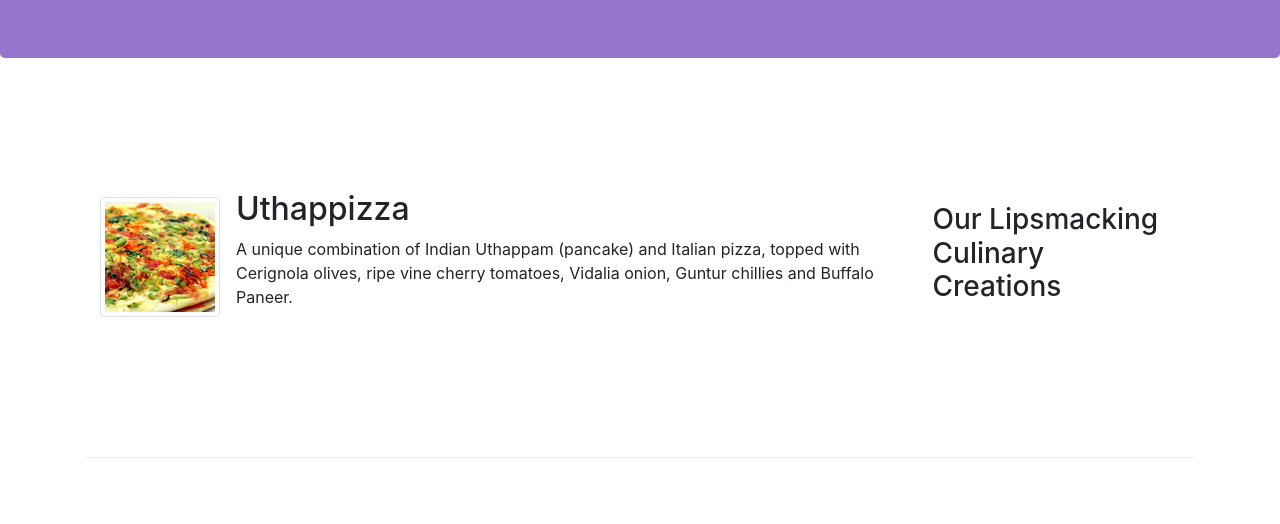
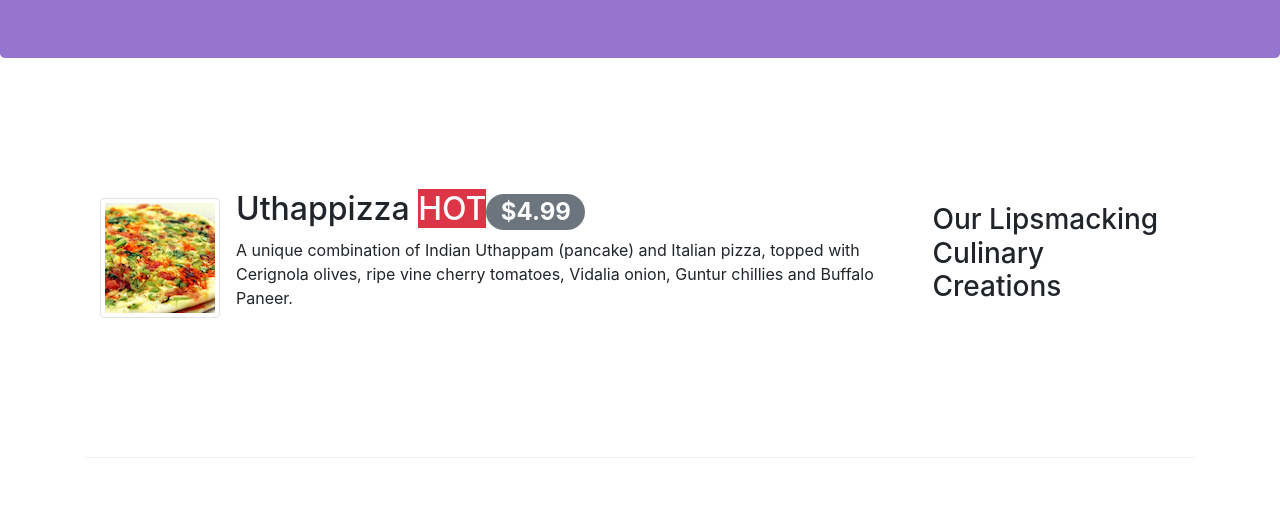
Before and after one commit to MontoyaMontes/Front-End-Bootstrap4, a website: page conFusion/index.html in a window 1280 px wide. Shown: the part 276-800 px from the top of the page. Drawn offline with nearby package versions, Linux system fonts and the light colour scheme.

Commit message:
Alerting users

```diff
--- a/conFusion/index.html
+++ b/conFusion/index.html
@@ -57,7 +57,7 @@
                     <img class="d-flex mr-3 img-thumbnail align-self-center"
                     src="img/uthappizza.png" alt="uthapizza">
                     <div class="media-body">
-                        <h2 class="mt-0">Uthappizza</h2>
+                        <h2 class="mt-0">Uthappizza <span class="bandge badge-danger">HOT</span><span class="badge badge-pill badge-secondary">$4.99</span></h2>
                         <p class="d-none d-sm-block">A unique combination of Indian Uthappam (pancake) and Italian pizza, topped with Cerignola olives, ripe vine cherry tomatoes, Vidalia onion, Guntur chillies and Buffalo Paneer.</p>
                     </div>
                 </div>
```
